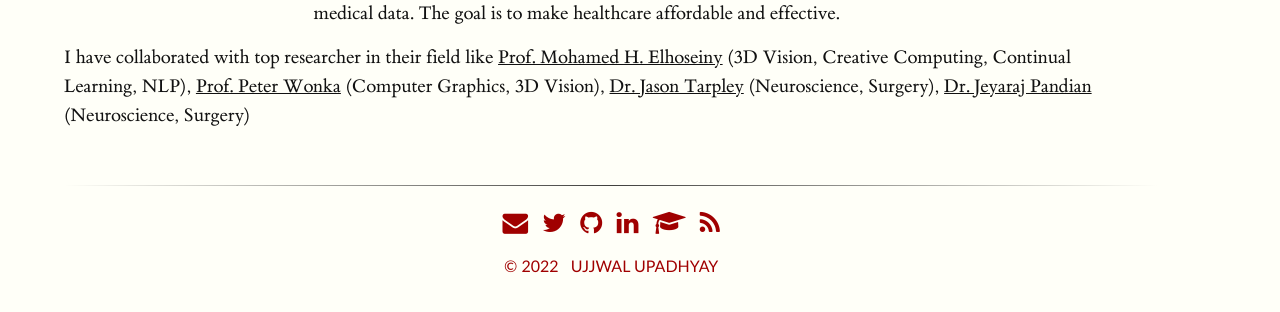
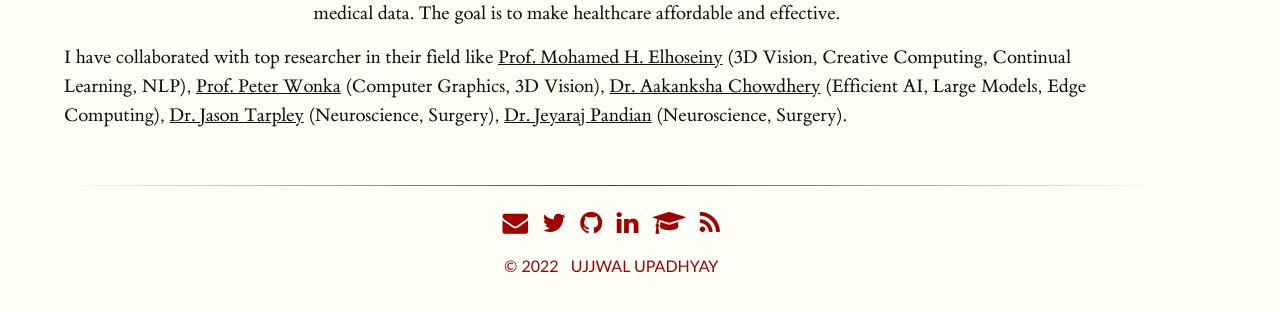
Before and after one commit to ujjwal-9/ujjwal-9.github.io, a Jekyll site: the page built from index.md, in a window 1280 px wide, cut to the strip 419-731 px from the top of the page. Built offline with Jekyll 4.4.1, drawn with Linux system fonts in a browser that asks for light colours; a style sheet for code colours, icons or effects is not loaded.

Commit message:
updates collab

```diff
--- a/index.md
+++ b/index.md
@@ -14,7 +14,7 @@ I have worked on diverse areas of AI ranging from 3D vision, keyword spotting, m
 
 Currently, I’m working as AI scientist at [qure.ai](https://qure.ai) where we are applying novel deep learning on medical data. The goal is to make healthcare affordable and effective.
 
-I have collaborated with top researcher in their field like [Prof. Mohamed H. Elhoseiny](http://www.mohamed-elhoseiny.com/) (3D Vision, Creative Computing, Continual Learning, NLP), [Prof. Peter Wonka](https://peterwonka.net/) (Computer Graphics, 3D Vision), [Dr. Jason Tarpley](https://www.pacificneuroscienceinstitute.org/people/jason-tarpley/) (Neuroscience, Surgery), [Dr. Jeyaraj Pandian](https://www.linkedin.com/in/jeyaraj-pandian-5a207b1b6?originalSubdomain=in) (Neuroscience, Surgery)
+I have collaborated with top researcher in their field like [Prof. Mohamed H. Elhoseiny](http://www.mohamed-elhoseiny.com/) (3D Vision, Creative Computing, Continual Learning, NLP), [Prof. Peter Wonka](https://peterwonka.net/) (Computer Graphics, 3D Vision), [Dr. Aakanksha Chowdhery](https://achowdhery.github.io/achowdhery-website/index.html) (Efficient AI, Large Models, Edge Computing), [Dr. Jason Tarpley](https://www.pacificneuroscienceinstitute.org/people/jason-tarpley/) (Neuroscience, Surgery), [Dr. Jeyaraj Pandian](https://www.linkedin.com/in/jeyaraj-pandian-5a207b1b6?originalSubdomain=in) (Neuroscience, Surgery).
 
 <!-- I'm a research scientist at the University of Illinois Urbana-Champaign's [Institute for Sustainability, Energy, and Environment](https://sustainability.illinois.edu/).
 
```
